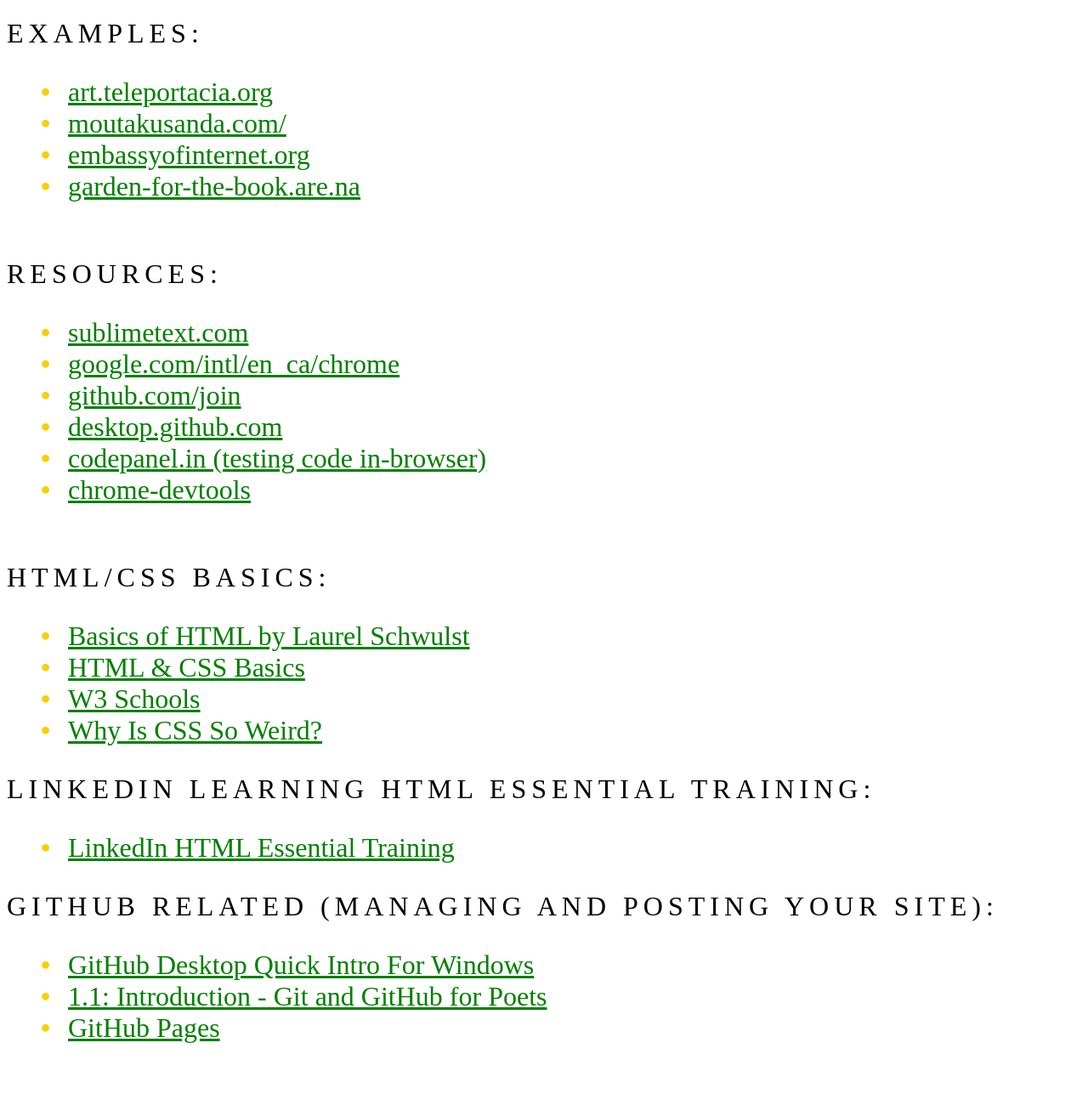
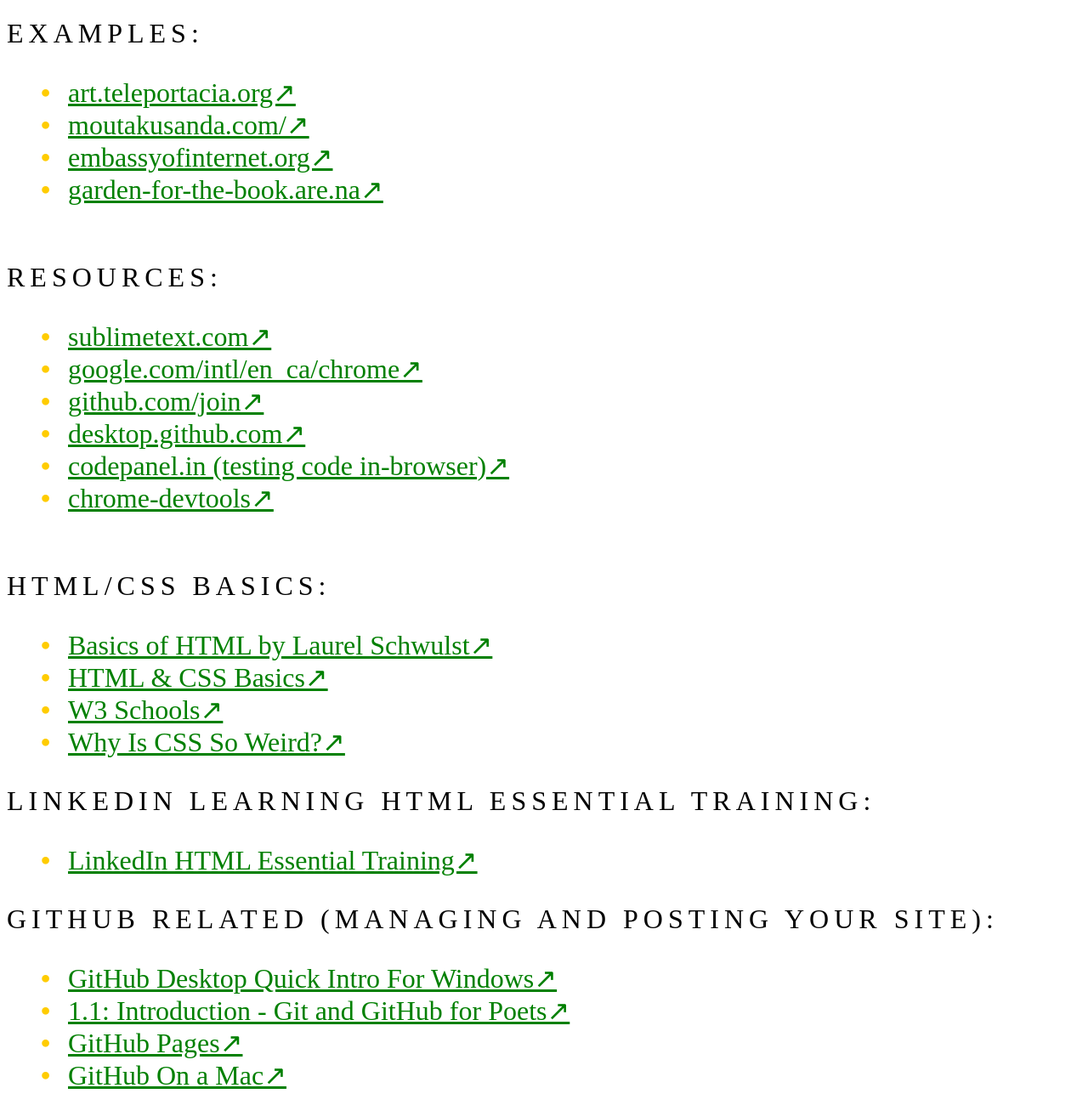
Before and after one commit to lange-lange/gd2-homepage-exercise, a plain HTML site: page index.html in a window 1280 px wide. Shown: the part 3015-4315 px from the top of the page at 85% size. Before the commit the page ends 4259 px from the top, so only its background shows below. Drawn offline with Linux system fonts and the light colour scheme.

Commit message:
added arrows for ext links

```diff
--- a/index.html
+++ b/index.html
@@ -76,42 +76,43 @@ In this class, we’ll expand on CSS fundamentals and introduce the tools for ge
 
 <p>Examples:</p>
 <ul>
-<li><a href="http://art.teleportacia.org/">art.teleportacia.org</a></li>
-<li><a href="https://moutakusanda.com/">moutakusanda.com/</a></li>
-<li><a href="http://embassyofinternet.org/">embassyofinternet.org</a></li>
-<li><a href="https://garden-for-the-book.are.na/">garden-for-the-book.are.na</a></li>
+<li><a href="http://art.teleportacia.org/">art.teleportacia.org↗</a></li>
+<li><a href="https://moutakusanda.com/">moutakusanda.com/↗</a></li>
+<li><a href="http://embassyofinternet.org/">embassyofinternet.org↗</a></li>
+<li><a href="https://garden-for-the-book.are.na/">garden-for-the-book.are.na↗</a></li>
 </ul>
 <br>
 <p>Resources:</p>
 <ul>
-<li><a href="https://www.sublimetext.com/">sublimetext.com</a></li>
-<li><a href="https://www.google.com/intl/en_ca/chrome/">google.com/intl/en_ca/chrome</a></li>
-<li><a href="https://github.com/join">github.com/join</a></li>
-<li><a href="https://desktop.github.com/">desktop.github.com</a></li>
-<li><a href="https://codepanel.in/">codepanel.in (testing code in-browser)</a></li>
-<li><a href="https://developers.google.com/web/tools/chrome-devtools">chrome-devtools</a></li>
+<li><a href="https://www.sublimetext.com/">sublimetext.com↗</a></li>
+<li><a href="https://www.google.com/intl/en_ca/chrome/">google.com/intl/en_ca/chrome↗</a></li>
+<li><a href="https://github.com/join">github.com/join↗</a></li>
+<li><a href="https://desktop.github.com/">desktop.github.com↗</a></li>
+<li><a href="https://codepanel.in/">codepanel.in (testing code in-browser)↗</a></li>
+<li><a href="https://developers.google.com/web/tools/chrome-devtools">chrome-devtools↗</a></li>
 </ul>
 <br>
 <p>HTML/CSS Basics:</p>
 <ul>
-<li><a href="https://www.youtube.com/watch?v=CkzbI1Tv_rQ">Basics of HTML by Laurel Schwulst</a></li>
-<li><a href="https://www.internetingishard.com/html-and-css/">HTML & CSS Basics</a></li>
-<li><a href="https://www.w3schools.com/">W3 Schools</a></li>
-<li><a href="https://youtu.be/aHUtMbJw8iA">Why Is CSS So Weird?</a></li>
+<li><a href="https://www.youtube.com/watch?v=CkzbI1Tv_rQ">Basics of HTML by Laurel Schwulst↗</a></li>
+<li><a href="https://www.internetingishard.com/html-and-css/">HTML & CSS Basics↗</a></li>
+<li><a href="https://www.w3schools.com/">W3 Schools↗</a></li>
+<li><a href="https://youtu.be/aHUtMbJw8iA">Why Is CSS So Weird?↗</a></li>
 </ul>
 
 <p>LinkedIn Learning HTML Essential Training: </p>
 <ul>
-<li><a href="https://www.linkedin.com/learning/html-essential-training-4/the-syntax-of-html-elements?u=2209922">LinkedIn HTML Essential Training</a> </li>
+<li><a href="https://www.linkedin.com/learning/html-essential-training-4/the-syntax-of-html-elements?u=2209922">LinkedIn HTML Essential Training↗</a> </li>
 </ul>
 
 
 
 <p>Github Related (Managing and posting your site):</p>
 <ul>
-<li><a href="https://www.youtube.com/watch?v=77W2JSL7-r8">GitHub Desktop Quick Intro For Windows</a></li>
-<li><a href="https://www.youtube.com/watch?v=BCQHnlnPusY&t=0&ab_channel=TheCodingTrain">1.1: Introduction - Git and GitHub for Poets</a></li>
-<li><a href="https://guides.github.com/features/pages/">GitHub Pages</a></li>
+<li><a href="https://www.youtube.com/watch?v=77W2JSL7-r8">GitHub Desktop Quick Intro For Windows↗</a></li>
+<li><a href="https://www.youtube.com/watch?v=BCQHnlnPusY&t=0&ab_channel=TheCodingTrain">1.1: Introduction - Git and GitHub for Poets↗</a></li>
+<li><a href="https://guides.github.com/features/pages/">GitHub Pages↗</a></li>
+<li><a href="https://www.youtube.com/watch?v=0Icla6TVNNo">GitHub On a Mac↗</a>
 
 </ul>
 
```
Also changed, not shown: 1 other file.
